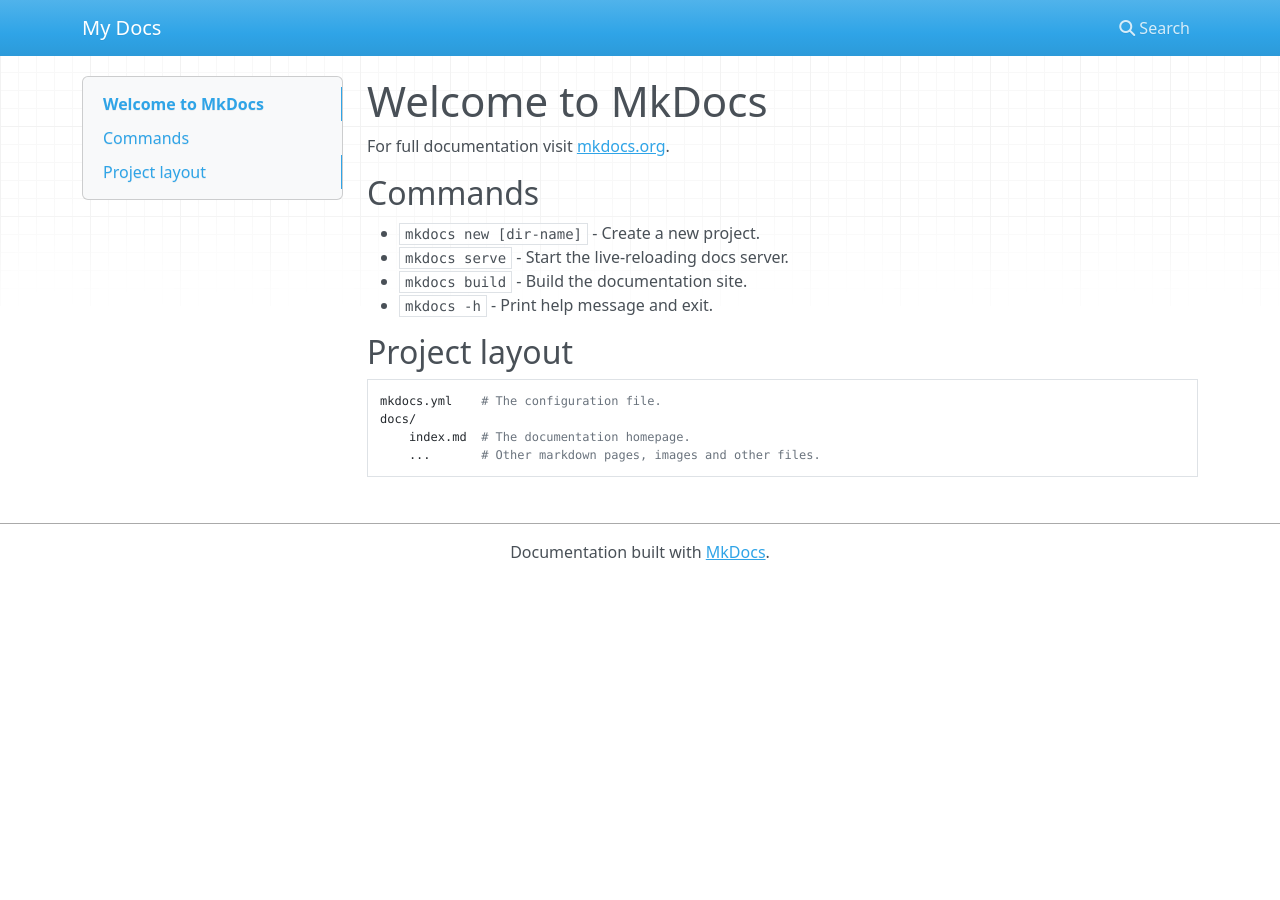
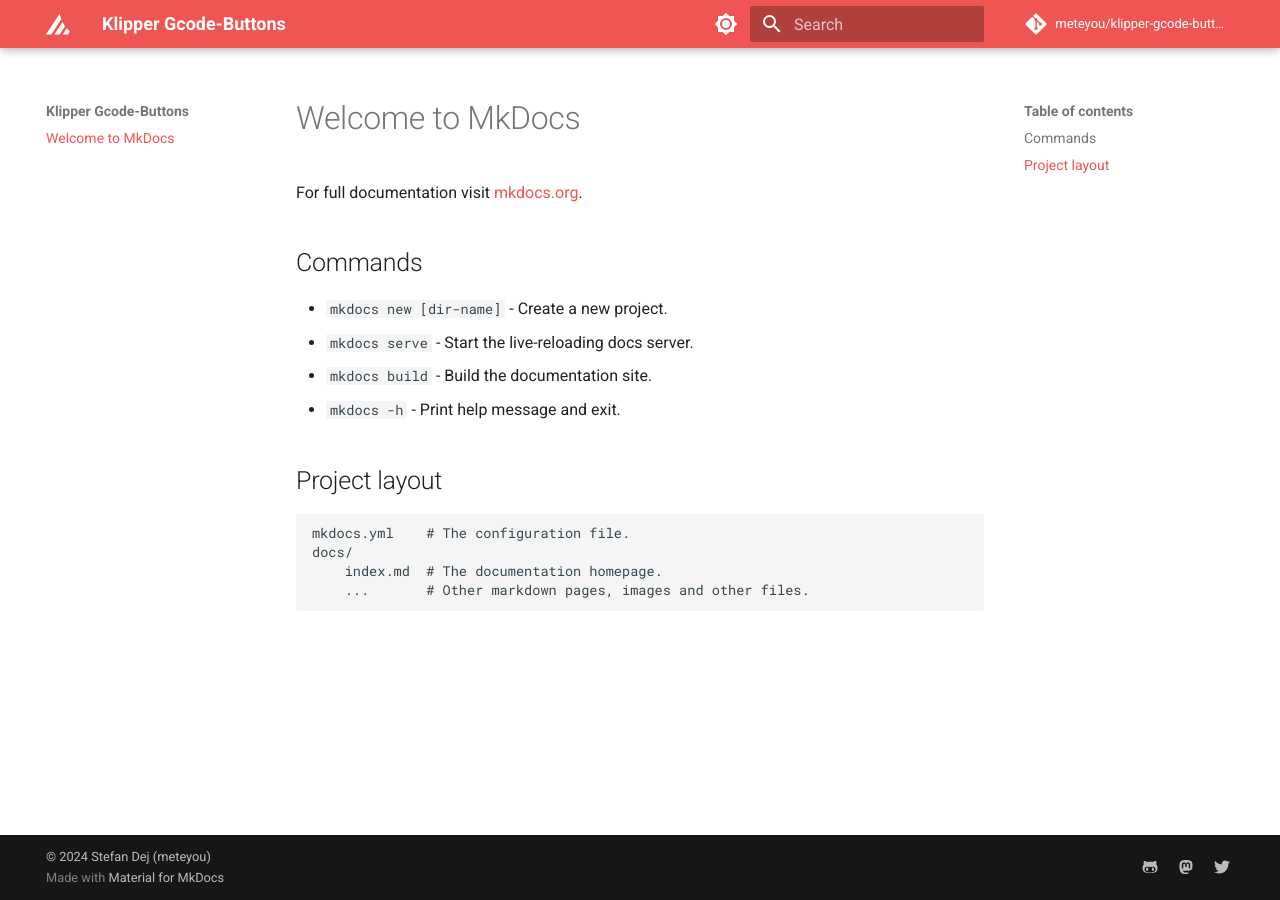
Before and after one commit to meteyou/klipper-gcode-buttons, an MkDocs documentation site: the page built from docs/index.md, in a window 1280 px wide. Built offline with MkDocs 1.6.1 and Material for MkDocs 9.7.7, drawn with Linux system fonts in a browser that asks for light colours; nearby versions of some CDN libraries; comment, search, counter and statistics services are not loaded.

Commit message:
docs: set some basic settings for mkdocs
Signed-off-by: Stefan Dej <meteyou@gmail.com>

```diff
--- a/mkdocs.yml
+++ b/mkdocs.yml
@@ -1 +1,46 @@
-site_name: My Docs
+# yaml-language-server: $schema=https://squidfunk.github.io/mkdocs-material/schema.json
+
+site_name: Klipper Gcode-Buttons
+site_url: https://gcode-buttons.meteyou.wtf
+
+# add some social media buttons to the footer
+extra:
+  social:
+    - icon: fontawesome/brands/github-alt
+      link: https://github.com/meteyou
+    - icon: fontawesome/brands/mastodon
+      link: https://fosstodon.org/@meteyou
+    - icon: fontawesome/brands/twitter
+      link: https://twitter.com/meteyou
+
+# add copyright to the footer
+copyright: |
+  &copy; 2024 <a href="https://github.com/meteyou"  target="_blank" rel="noopener">Stefan Dej (meteyou)</a>
+
+# add repo to mkdocs
+repo_name: meteyou/klipper-gcode-buttons
+repo_url: https://github.com/meteyou/klipper-gcode-buttons
+
+# theme settings
+theme:
+  name: material
+  language: en
+  logo: assets/logo.svg
+  favicon: assets/favicon.png
+
+  palette:
+    # Palette toggle for light mode
+    - media: "(prefers-color-scheme: light)"
+      scheme: default
+      primary: red
+      toggle:
+        icon: material/brightness-7
+        name: Switch to dark mode
+
+    # Palette toggle for dark mode
+    - media: "(prefers-color-scheme: dark)"
+      scheme: slate
+      primary: red
+      toggle:
+        icon: material/brightness-4
+        name: Switch to light mode
```
Also changed, not shown: docs/assets/favicon.png (added), docs/assets/logo.svg (added).
